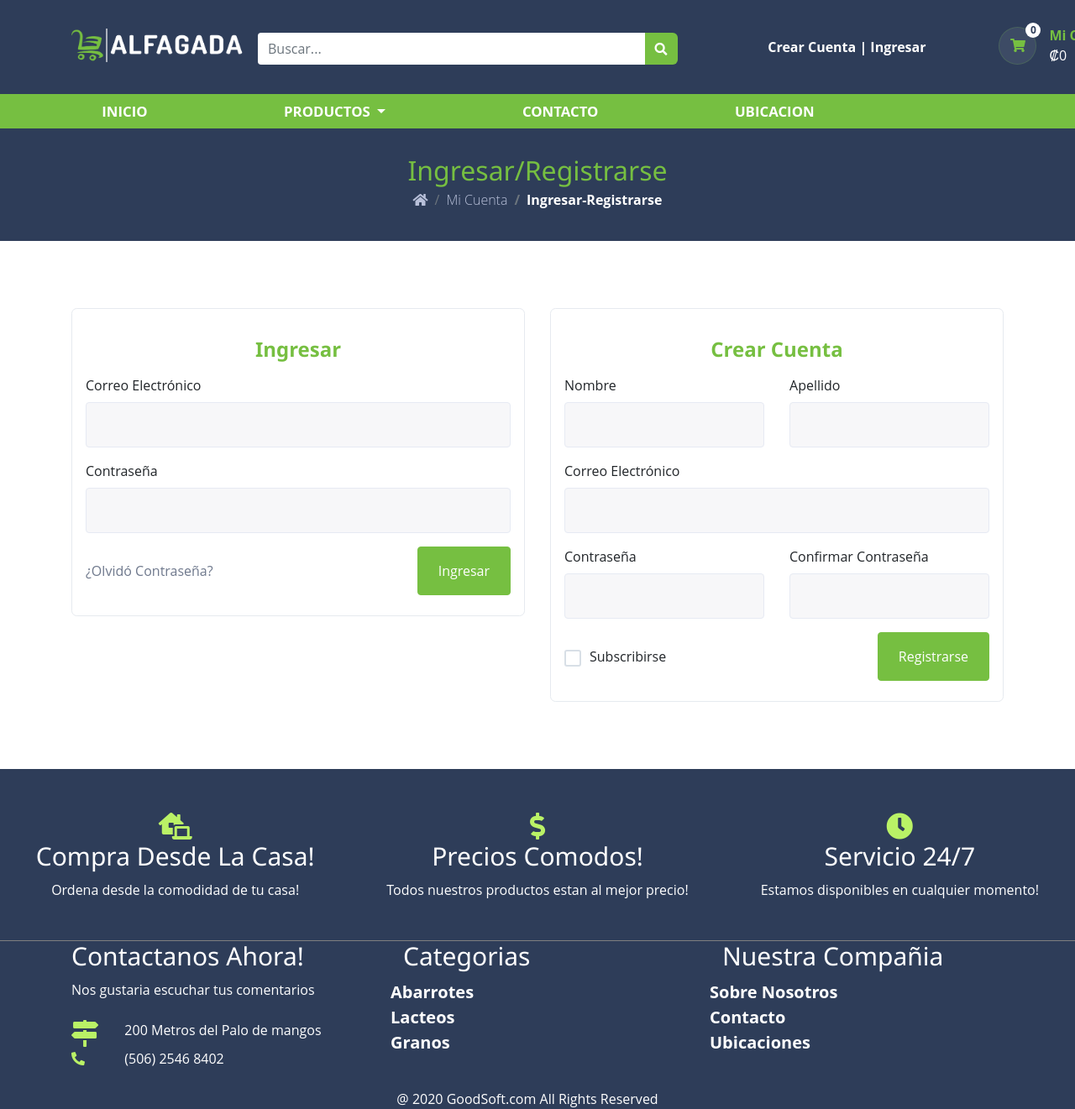
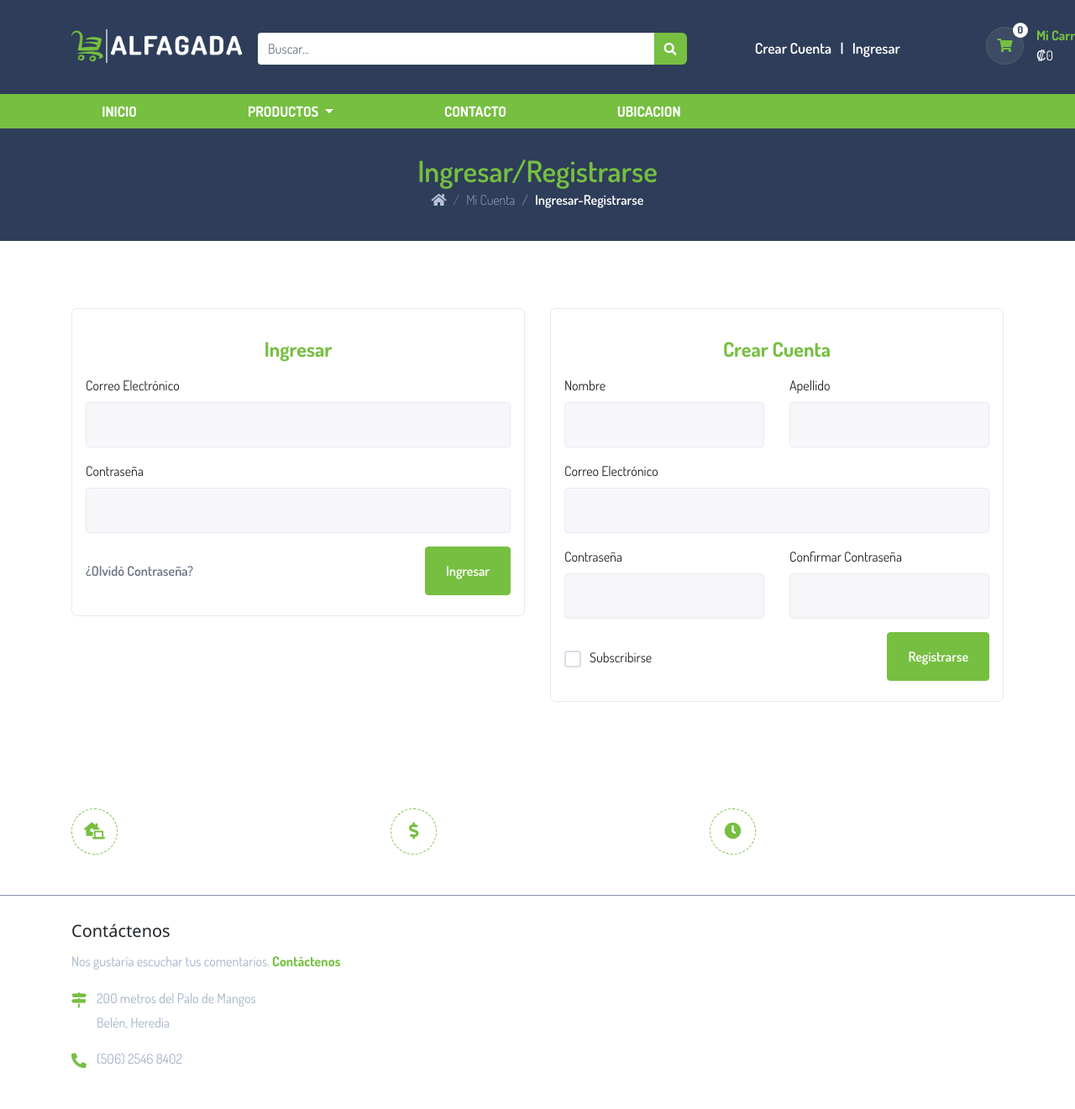
Before and after one commit to josgabfer/Alfagada, a PHP site: page /login.php in a window 1280 px wide. Shown: the whole page at 84% size. After the commit the page ends 1273 px from the top, so only its background shows below. Run offline with PHP 8.4, Linux system fonts and the light colour scheme; some libraries are stand-ins or nearby versions.

Commit message:
Changes in footer

```diff
--- a/Resources/Sections/footer.php
+++ b/Resources/Sections/footer.php
@@ -1,4 +1,4 @@
-<div class="bottom solid-line">
+<!--<div class="bottom solid-line">
         <div class="my-5 mx-2">
             <div class="row">
                 <div class="col">
@@ -75,4 +75,75 @@
                     <span>@ </span><span>2020 </span><span>GoodSoft.com</span><span> All Rights Reserved</span>
                 </p>
             </div>
+        </div>!-->
+
+
+<div class="top_footer">
+    <div class="container">
+        <div class="row">
+            <div class="col-lg-4 col-md-4">
+                <div class="single_facts">
+                    <div class="facts_icon">
+                        <i class="fas fa-laptop-house"></i>
+                    </div>
+                </div>
+                <div class="facts_caption">
+                    <h4>¡Compra desde la casa!</h4>
+                    <p>Ordena todos nuestros productos desde la comodidad de tu casa.</p>
+                </div>
+            </div>
+            <div class="col-lg-4 col-md-4">
+                <div class="single_facts">
+                    <div class="facts_icon">
+                        <i class="fas fa-dollar-sign"></i>
+                    </div>
+                </div>
+                <div class="facts_caption">
+                    <h4>¡Precios cómodos!</h4>
+                    <p>¡Todos nuestros productos están al mejor precio, con las mejores ofertas!</p>
+                </div>
+            </div>
+            <div class="col-lg-4 col-md-4">
+                <div class="single_facts">
+                    <div class="facts_icon">
+                        <i class="fas fa-clock"></i>
+                    </div>
+                </div>
+                <div class="facts_caption">
+                    <h4>Servicio 24/7</h4>
+                    <p>Estamos disponibles para atenderte a cualquier hora.</p>
+                </div>
+            </div>
         </div>
+    </div>
+</div>
+<div class="middle_footer">
+    <div class="container">
+        <div class="row">
+            <div class="col-lg-4 col-md-4">
+                <div class="footer_widget">
+                    <h4 class="extream">Contáctenos</h4>
+                    <p>Nos gustaría escuchar tus comentarios.
+                        <a href="#" style="color: #76BF41">Contáctenos</a>
+                    </p>
+                    <div class="address_infos">
+                        <ul>
+                            <li>
+                                <i class="fas fa-map-signs theme_g" style="color: #76BF41"></i>
+                                <p>200 metros del Palo de Mangos
+                                <br>
+                                Belén, Heredia
+                                </p>
+                            </li>
+                            <li>
+                                <i class="fas fa-phone-alt bottom-icons theme_g" style="color: #76BF41"></i>
+                                <p>(506) 2546 8402</p>
+                            </li>
+                        </ul>
+                    </div>
+                </div>
+            </div>
+        </div>
+    </div>
+</div>
+<div></div>
--- a/Resources/Sections/head.php
+++ b/Resources/Sections/head.php
@@ -13,4 +13,6 @@
     <link rel="stylesheet" href="https://cdnjs.cloudflare.com/ajax/libs/font-awesome/5.15.1/css/all.min.css">
     <link rel="stylesheet" href="http://www.w3schools.com/lib/w3.css" type="text/css">
     <link rel="stylesheet" href="Resources/Styles/styles_login.css" media="all" type="text/css">
+    <link rel="preconnect" href="https://fonts.gstatic.com">
+    <link href="https://fonts.googleapis.com/css2?family=Dosis:wght@200;300;400;500;600;700;800&display=swap" rel="stylesheet">
 </head>
--- a/Resources/Sections/topBar.php
+++ b/Resources/Sections/topBar.php
@@ -18,7 +18,7 @@
         <div class="header_login">
             <ul>
                 <li><a href="login.php">Crear Cuenta</a></li>
-                <li><a href="login.php">|</a></li>
+                <li><a href="login.php">&nbsp | &nbsp</a></li>
                 <li><a href="login.php">Ingresar</a></li>
             </ul>
         </div>
--- a/Resources/Styles/footerStyles.css
+++ b/Resources/Styles/footerStyles.css
@@ -1,10 +1,161 @@
+html, body {
+    font-size: 100%;
+	font-family: 'Dosis', sans-serif;
+	background:#ffffff;
+}
+
+p{
+    margin: 0 0 10px;
+    line-height: 1.8;
+}
+
+footer.dark-footer{
+    background: #2E3D59;
+}
+
 footer{
-    background-color: #2E3D59;
-    height: 50%;
+    z-index: 99;
+    position: relative;
+    padding-top: 0;
+}
+
+.row{
+    display: flex;
+    flex-wrap: wrap;
+    margin-right: -15px;
+    margin-left: -15px;
+}
+
+footer.skin-dark-footer
+.footer_widget ul li a,
+footer.skin-dark-footer,
+footer.skin-dark-footer a{
+    color: #8892A6;
+    transition: all ease .4s;
+    font-size: 14px;
+}
+
+.top_footer{
+    margin-bottom: 20px;
+    padding: 1.5rem 0;
+
+    border-bottom: 1px solid #8892A6;
+}
+
+.single_facts{
+    float: left;
+    align-items: center;
+    position: relative;
+    width: 25%;
+    margin-top: -5px;
+}
+
+.top_footer .single_facts{
+    border: none;
+    padding: 1.5rem 1rem 1.5rem 0;
+}
+
+.facts_icon{
+    display: flex;
+    width: 55px;
+    height: 55px;
+    align-items: center;
+    justify-content: center;
+    font-size: 20px;
+    margin-right: 1rem;
+    border-radius: 50%;
+    border: 1px dashed #76BF41;
+    color: #76BF41;
+}
+
+.top_footer .facts_icon{
+    background: transparent!important;
+}
+
+.facts_caption{
+    float: 1;
     width: 100%;
     position: relative;
 }
-.bottom{
+
+.facts_caption h4{
+    font-size: 18px;
+    margin-bottom: 5px;
+    line-height: 1;
+    color: #fff;
+    font-weight: 500;
+}
+
+.facts_caption p{
+    font-size: 16px;
+    margin: 0;
+    line-height: 1.8;
+    color: #fff;
+}
+
+.middle_footer{
+
+}
+
+.footer_widget{
+    padding: 0 0 30px;
+}
+
+.footer_widget p{
+    font-size: 16px;
+    color: #A5B2C9;
+}
+
+.footer_widget p a{
+    font-size: 16px;
+}
+
+footer.skin-dark-footer .extream{
+    letter-spacing: 1px;
+    font-weight: 700;
+    line-height: 1.4;
+    font-family: 'Dosis', sans-serif;
+    font-size: 30px;
+    color: #fff;
+}
+
+.theme_g{
+    color: #76BF41;
+    margin-top: 5px;
+}
+
+.address_infos ul{
+    padding: 0;
+    margin: 0;
+}
+
+.address_infos ul li{
+    display: block;
+    position: relative;
+    padding-left: 30px;
+    line-height: 1.7;
+}
+
+.address_infos ul li i{
+    font-size: 18px;
+    color: #A5B2C9;
+    position: absolute;
+    top: 2px;
+    left: 0;
+}
+
+.footer_widget ul li{
+    list-style: none;
+    margin-top: 15px;
+}
+
+#85D3F2
+
+
+
+
+
+/**.bottom{
     text-align: center;
 }
 p{
@@ -28,4 +179,4 @@
 }
 .footer-links{
     color: white;
-}
+}**/
--- a/Resources/Styles/styles_login.css
+++ b/Resources/Styles/styles_login.css
@@ -1,6 +1,6 @@
 html, body {
     font-size: 100%;
-	font-family: 'Open Sans', sans-serif;
+	font-family: 'Dosis', sans-serif;
 	background:#ffffff;
 }
 
@@ -41,7 +41,9 @@
 }
 
 .login_title{
-    font-size: 32px;
+    font-size: 35px;
+    font-family:  'Dosis', sans-serif;
+    font-weight: 600;
     color: #76BF41;
     margin-bottom: 0;
 }
@@ -66,7 +68,7 @@
 
 .breadcrumb-item.active{
     color: #fff;
-    font-weight: bold;
+    font-weight: 550;
 }
 
 nav a{
@@ -82,9 +84,10 @@
 .login_signup .login_sec_title{
     text-align: center;
     margin-bottom: 1rem;
-    font-weight: 600;
+    font-weight: 700;
     font-size: 24px;
     color: #76BF41;
+    font-family:  'Dosis', sans-serif;
 }
 
 section{
@@ -113,7 +116,7 @@
 }
 
 .forgot_password{
-    font-weight: 500;
+    font-weight: 600;
     color: rgba(46, 61, 89, 0.693)
 }
 
@@ -126,7 +129,8 @@
 
 .btn-md{
     padding: 1em 1.5em;
-    font-size: 1em;;
+    font-size: 1em;
+    font-weight: 600;
 }
 
 .checkbox-newsletter{
--- a/Resources/Styles/styles_menu_bar.css
+++ b/Resources/Styles/styles_menu_bar.css
@@ -4,7 +4,7 @@
 
 html, body {
     font-size: 100%;
-	font-family: 'Open Sans', sans-serif;
+	font-family: 'Dosis', sans-serif;
 	background:#ffffff;
 }
 
--- a/Resources/Styles/styles_top_bar.css
+++ b/Resources/Styles/styles_top_bar.css
@@ -1,9 +1,9 @@
-/**Colors: #B8C0D9 #2E3D59 #85D3F2 #76BF41 #BAF266 **/
+/**Colors: #B8C0D9 #2E3D59, #212C40 #85D3F2 #76BF41 #BAF266 **/
 
 
 html, body {
     font-size: 100%;
-	font-family: 'Open Sans', sans-serif;
+	font-family: 'Dosis', sans-serif;
 	background:#ffffff;
 }
 
@@ -53,8 +53,8 @@
 .header_search {
     float: left;
     text-align: center;
-    width: 45%;
-    margin-right: 2.5%;
+    width: 46%;
+    margin-right: .1%;
     margin-top: -1.5%;
 }
 
@@ -79,6 +79,7 @@
     width: 32%;
     padding: 1rem 5rem;
     margin-top: -2.5%;
+
 }
 
 .header_login ul li{
@@ -87,9 +88,10 @@
 }
 
 .header_login ul li a{
-    font-size: 1em;
+    font-size: 1.1em;
     text-transform: capitalize;
     color: #fff;
+    font-weight: 600;
     text-decoration: none;
 }
 
--- a/index.php
+++ b/index.php
@@ -39,7 +39,7 @@
     </a>
   </div>
 
-  <footer class="footer pt-1">
+  <footer class="dark-footer skin-dark-footer">
       <?php include('Resources/Sections/footer.php');?>
   </footer>
 
```
